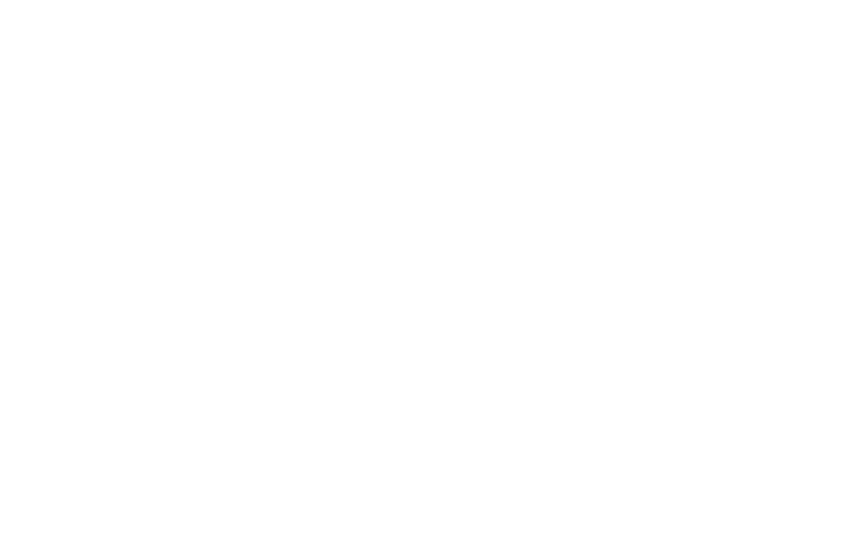
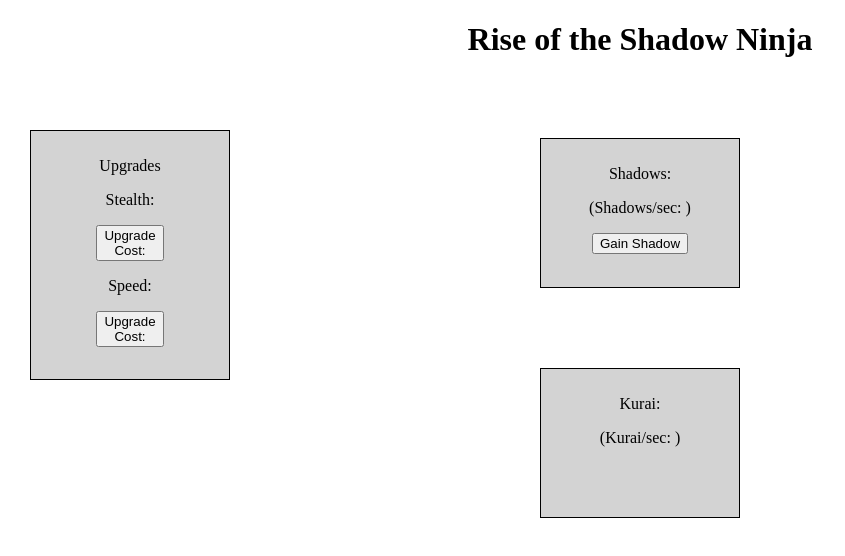
Before and after one commit to carlovella/CPS1015---WebDev, a plain HTML site: page index.html in a window 1280 px wide. Shown: the whole page, without its empty margins (0-845 px from the left). Drawn offline with Linux system fonts and the light colour scheme.

Commit message:
Foundational groundwork for Upgrades and Currency

```diff
--- a/index.html
+++ b/index.html
@@ -2,9 +2,36 @@
 <html lang="en">
 <head>
     <meta charset="UTF-8">
-    <title>Title</title>
+    <title>Rise of the Shadow Ninja</title>
+    <link rel="stylesheet" href="style.css">
 </head>
 <body>
+    <h1>Rise of the Shadow Ninja</h1>
 
+    <div class = "box">
+        <p>Shadows: </p>
+        <p>(Shadows/sec: )</p>
+        <button>Gain Shadow</button>
+    </div>
+
+    <div class = "box">
+        <p>Kurai: </p>
+        <p>(Kurai/sec: )</p>
+    </div>
+
+    <div class = "upgrades_box">
+        <p>Upgrades</p>
+        <p>Stealth: </p>
+        <button>
+            <span>Upgrade</span><br>
+            <span>Cost: </span>
+        </button>
+
+        <p>Speed: </p>
+        <button>
+            <span>Upgrade</span><br>
+            <span>Cost: </span>
+        </button>
+    </div>
 </body>
 </html>
--- a/style.css
+++ b/style.css
@@ -0,0 +1,27 @@
+h1{
+    text-align: center;
+}
+
+.box{
+    width: 200px;
+    height: 150px;
+    background-color: lightgray;
+    border: 1px solid black;
+    margin: 80px auto;
+    padding: 10px;
+    box-sizing: border-box;
+    text-align: center;
+}
+.upgrades_box{
+    width: 200px;
+    height: 250px;
+    background-color: lightgray;
+    border: 1px solid black;
+    margin: 20px;
+    padding: 10px;
+    box-sizing: border-box;
+    text-align: center;
+    position: absolute;
+    top: 110px;
+    left: 10px;
+}
```
